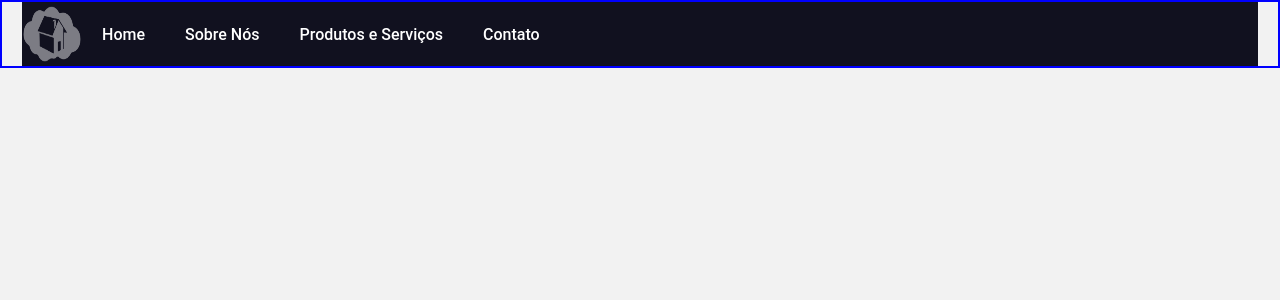
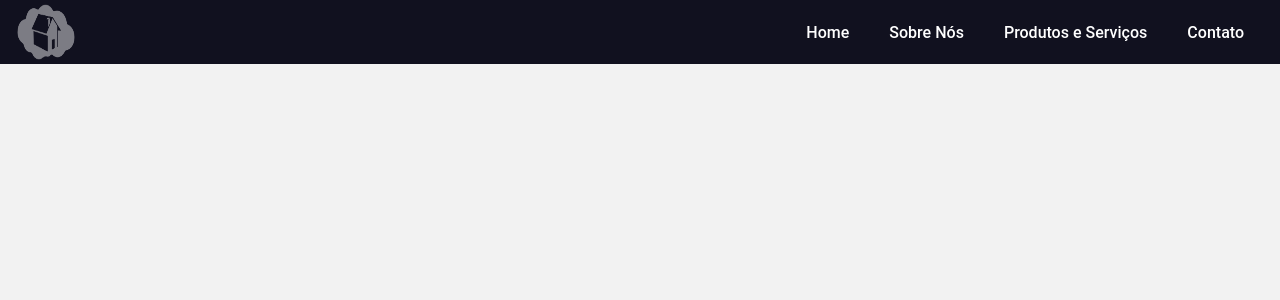
Before and after one commit to CloudHouseDev/landing-page-business, a React (Create React App) app: page / in a window 1280 px wide. Shown: the top 300 px of the page. Built offline with nearby package versions, Linux system fonts and the light colour scheme.

Commit message:
chore: add header

```diff
--- a/src/App.jsx
+++ b/src/App.jsx
@@ -1,5 +1,6 @@
 import React from "react";
 import DefaultPage from "./pages/Default";
+
 import "./styles/global.css";
 
 function App() {
--- a/src/components/container/Container.jsx
+++ b/src/components/container/Container.jsx
@@ -1,14 +1,24 @@
 import React from "react";
 import PropTypes from "prop-types";
+import classNames from "classnames";
 
 import "./styles.css";
 
-function Container({ children }) {
-    return <div className="wrapper-container">{children}</div>;
+function Container({ children, className }) {
+    return (
+        <div className={classNames("wrapper-container", className)}>
+            <div className="wrapper-limit">{children}</div>
+        </div>
+    );
 }
 
 export default Container;
 
 Container.propTypes = {
+    className: PropTypes.string,
     children: PropTypes.oneOfType([PropTypes.elementType, PropTypes.node]).isRequired,
 };
+
+Container.defaultProps = {
+    className: "",
+};
--- a/src/components/container/styles.css
+++ b/src/components/container/styles.css
@@ -5,6 +5,16 @@
     align-items: center;
     width: 100%;
     height: 100%;
-    border: 2px solid blue;
-    padding: 0 1.25rem;
 }
+
+.wrapper-limit {
+    width: 100%;
+    max-width: 1500px;
+    padding: 0 1rem;
+}
+
+/* @media (max-width: 1500px) {
+    .wrapper-container {
+        max-width: 1500px;
+    }
+} */
--- a/src/components/header/styles.css
+++ b/src/components/header/styles.css
@@ -3,7 +3,7 @@
     height: 4rem;
     display: flex;
     align-items: center;
-    /*  justify-content: space-around; */
+    justify-content: space-between;
     justify-items: center;
     background-color: var(--black-400);
 }
@@ -16,7 +16,6 @@
 .header ul {
     height: 100%;
     display: flex;
-    /* justify-content: space-evenly; */
     align-items: center;
     max-width: 500px;
 }
--- a/src/pages/Default.jsx
+++ b/src/pages/Default.jsx
@@ -3,9 +3,11 @@ import React from "react";
 import Container from "../components/container/Container";
 import Header from "../components/header/Header";
 
+import "../styles/default-page.css";
+
 function DefaultPage() {
     return (
-        <Container>
+        <Container className="background-black">
             <Header />
         </Container>
     );
--- /dev/null
+++ b/src/styles/default-page.css
@@ -0,0 +1,3 @@
+.background-black {
+    background-color: var(--black-400);
+}
```
